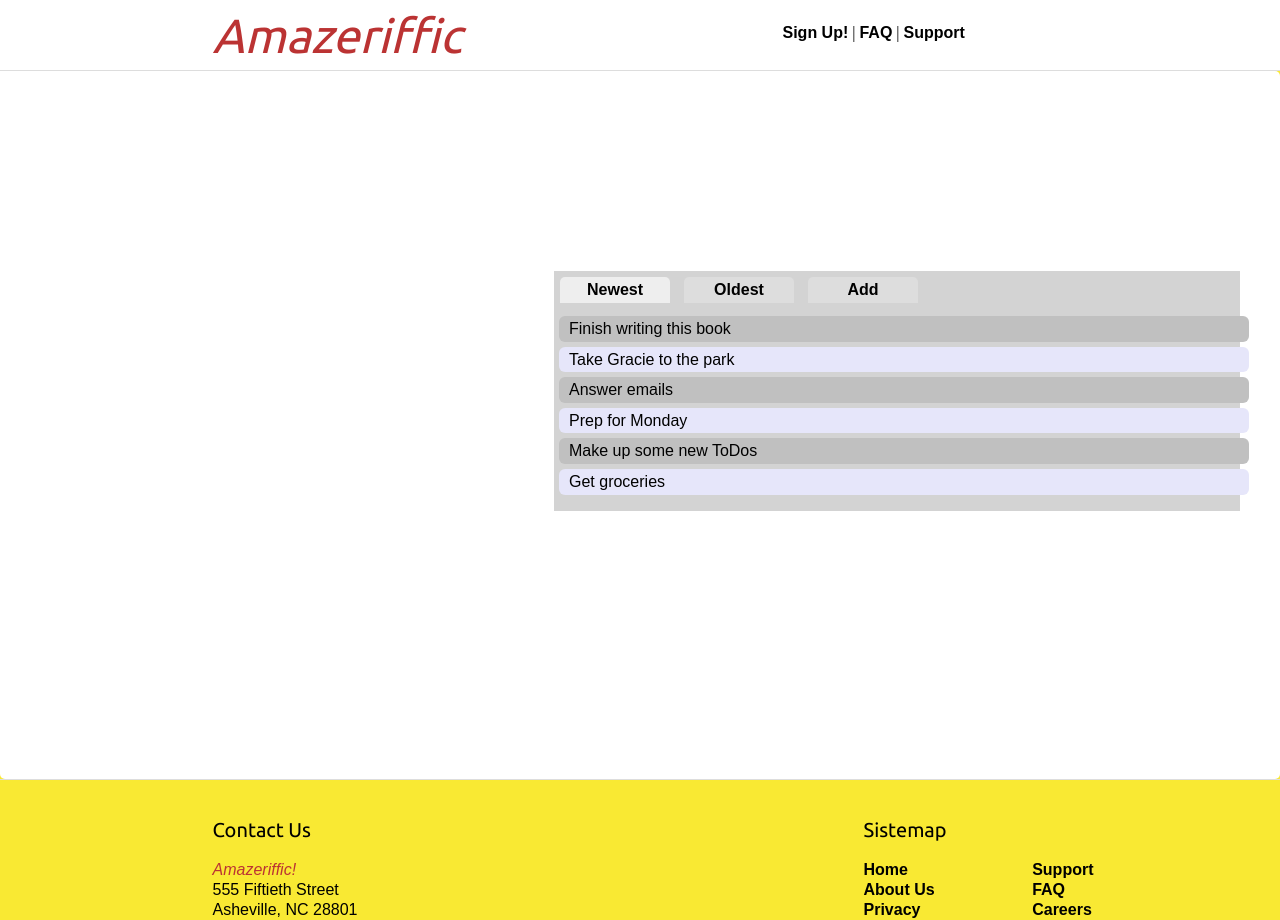
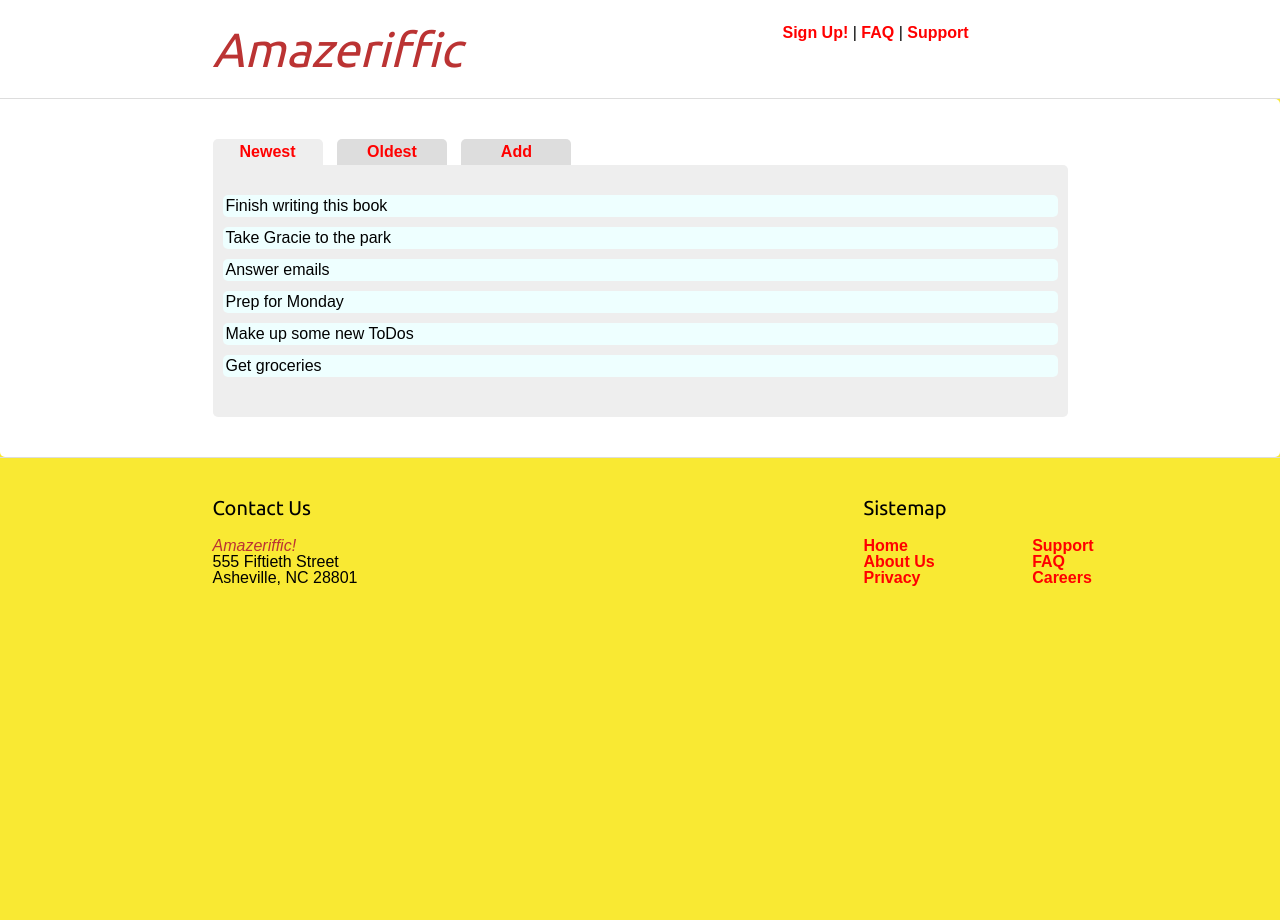
Before and after one commit to AmandaMaiaPessanha/amazeriffic, a plain HTML site: page index.html in a window 1280 px wide. After the commit the page ends 800 px from the top, so only its background shows below. Drawn offline with nearby package versions, Linux system fonts and the light colour scheme; a web font is replaced by a local one.

Commit message:
Add new style.css

```diff
--- a/stylesheets/style.css
+++ b/stylesheets/style.css
@@ -1,4 +1,162 @@
 body {
+  background: #f9e933;
+  font-family: 'Droid Sans', sans-serif;
+}
+
+header, main, footer {
+  min-width: 855px;
+}
+
+header .container, main .container, footer .container {
+  max-width: 855px;
+  margin: auto;
+}
+
+h2, h4, h6 {
+  font-family: 'Ubuntu', sans-serif;
+}
+
+header {
+  padding: 25px 0 25px 0;
+  background: white;
+  overflow: auto;
+  border-bottom: 1px solid #ddd;
+}
+
+h1 {
+  font-family: 'Ubuntu', sans-serif;
+  font-style: italic;
+  font-size: 3em;
+  color: #b33;
+  float: left;
+  width: 570px;
+}
+
+header nav {
+  float: right;
+  width: 285px;
+}
+
+a {
+  color: #f00;
+  text-decoration: none;
+  font-weight: bold;
+}
+
+main {
+    background: #fff;
+    border-radius: 0 5px 5px 5px;;
+    padding: 40px;
+}
+
+.tabs a span {
+    border-radius: 5px 5px 0 0;
+    display: inline-block;
+    width: 100px;
+    margin-right: 10px;
+    text-align: center;
+    background: #ddd;
+    padding: 5px;
+}
+
+.tabs a .active {
+    background: #eee;
+}
+
+main .content {
+    padding: 30px 10px 30px 10px;
+    border-radius: 0 5px 5px 5px;
+    background: #eee;
+}
+
+h3 {
+    font-family: 'Ubuntu', sans-serif;
+    border-radius: 5px;
+    color: #999;;
+    background: #ddd;
+    padding: 5px;
+    margin: 20px 0 10px 0;
+}
+
+h3:first-child {
+    margin-top: 0;
+}
+
+main .content li {
+    border-radius: 5px;
+    padding: 3px;
+    background: #eff;
+    margin: 0 0 10px 0;
+}
+
+main .content button {
+  font-weight: bold;
+  padding: 0 3px 0 3px;
+  border-radius: 5px;
+  background: #ccc;
+  cursor: pointer;
+  margin-left: 5px;
+  font-size: 1.3em;
+}
+
+main .content p {
+    color: red;
+    margin: 30px 0 0 0;
+}
+
+main .content p:first-child {
+    margin-top: 10px;
+}
+
+main .content input {
+    font-size: 1.5em;
+}
+
+
+
+footer {
+    border-top: 1px solid #ddd;
+    padding: 40px 0 20px 0;
+}
+
+footer .contact {
+  float: left;
+  width: 570px;
+}
+
+h5 {
+    font-family: 'Ubuntu', sans-serif;
+    font-size: 1.25em;
+    margin-bottom: 20px;
+}
+
+footer .contact p:nth-child(2) {
+  color: #b33;
+  font-style: italic;
+}
+
+footer .sitemap {
+    float: right;
+    width: 285px;
+}
+
+footer ul {
+    width: 230px;
+}
+
+li {
+    list-style: none;
+}
+
+/*footer .sitemap .left {
+    float: left;
+}
+
+footer .sitemap .right {
+    float: right;
+}*/
+
+/*body {
   background: #f9e933;
 }
 header, main, footer {
@@ -104,14 +262,6 @@ img {
     margin: 5px 5px;
     text-indent: 10px;
 }
-.contact {
-  float: left;
-  width: -1px;
-}
-.sistemap {
-  float: right;
-  width: 204px;
-}
 li, p, h1 {
   line-height: 20px;
 }
@@ -123,20 +273,22 @@ a:hover {
   color: red;
   text-decoration: underline;
 }
-/*.right footer {
-  float: right;
-}
-.left footer {
-  float: left;
-}*/
-footer {
-    border-top: 1px solid #ddd;
-    padding: 40px 0 20px 0;
-}
 h5 {
     font-family: 'Ubuntu', sans-serif;
     font-size: 1.25em;
     margin-bottom: 20px;
+}*/
+.contact {
+  float: left;
+  width: -1px;
+}
+.sistemap {
+  float: right;
+  width: 204px;
+}
+footer {
+    border-top: 1px solid #ddd;
+    padding: 40px 0 20px 0;
 }
 footer .contact p:nth-child(2) {
     color: #b33;
@@ -157,4 +309,4 @@ footer .sistemap .left {
 }
 footer .sistemap .right {
     float: right;
-}
+}*/
```
